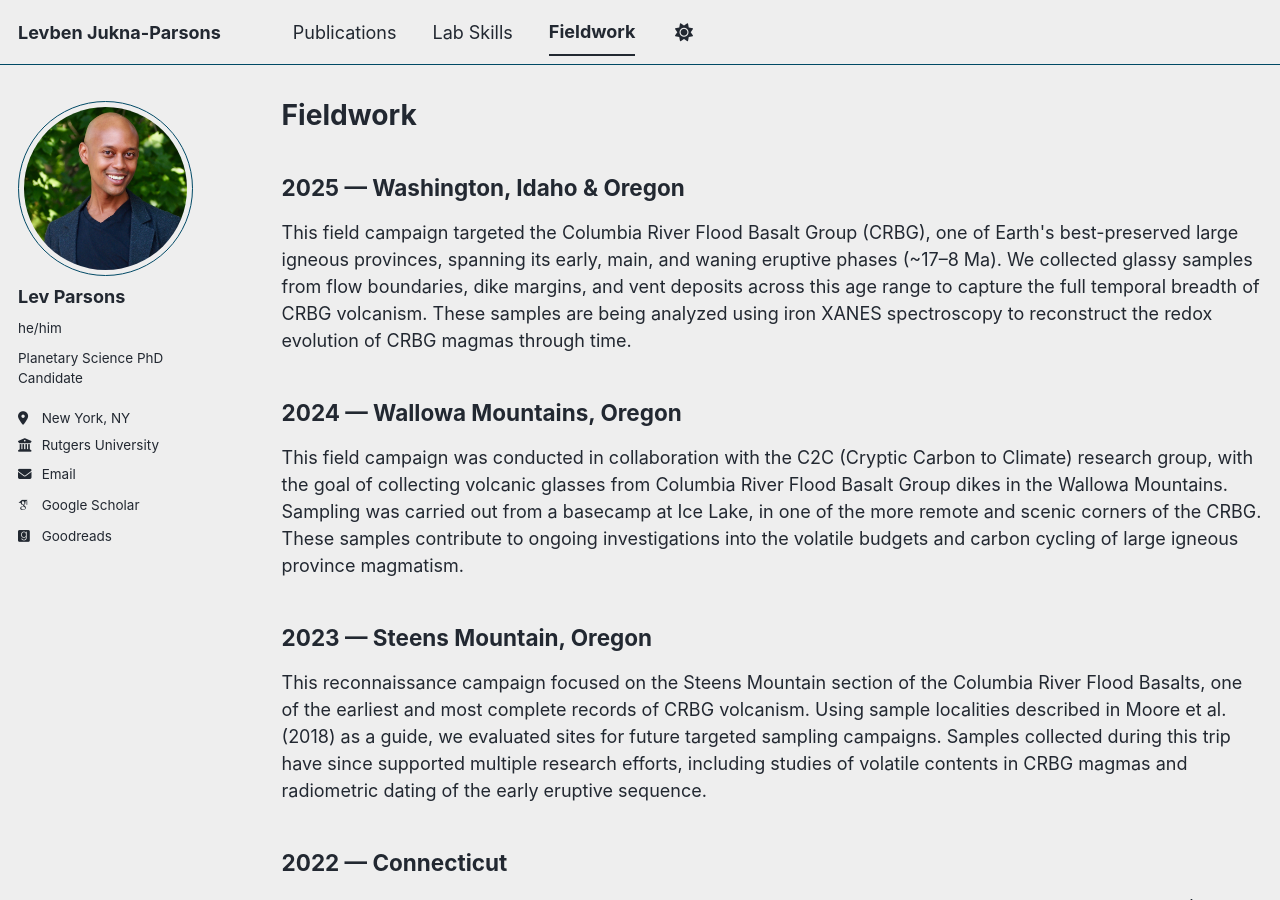
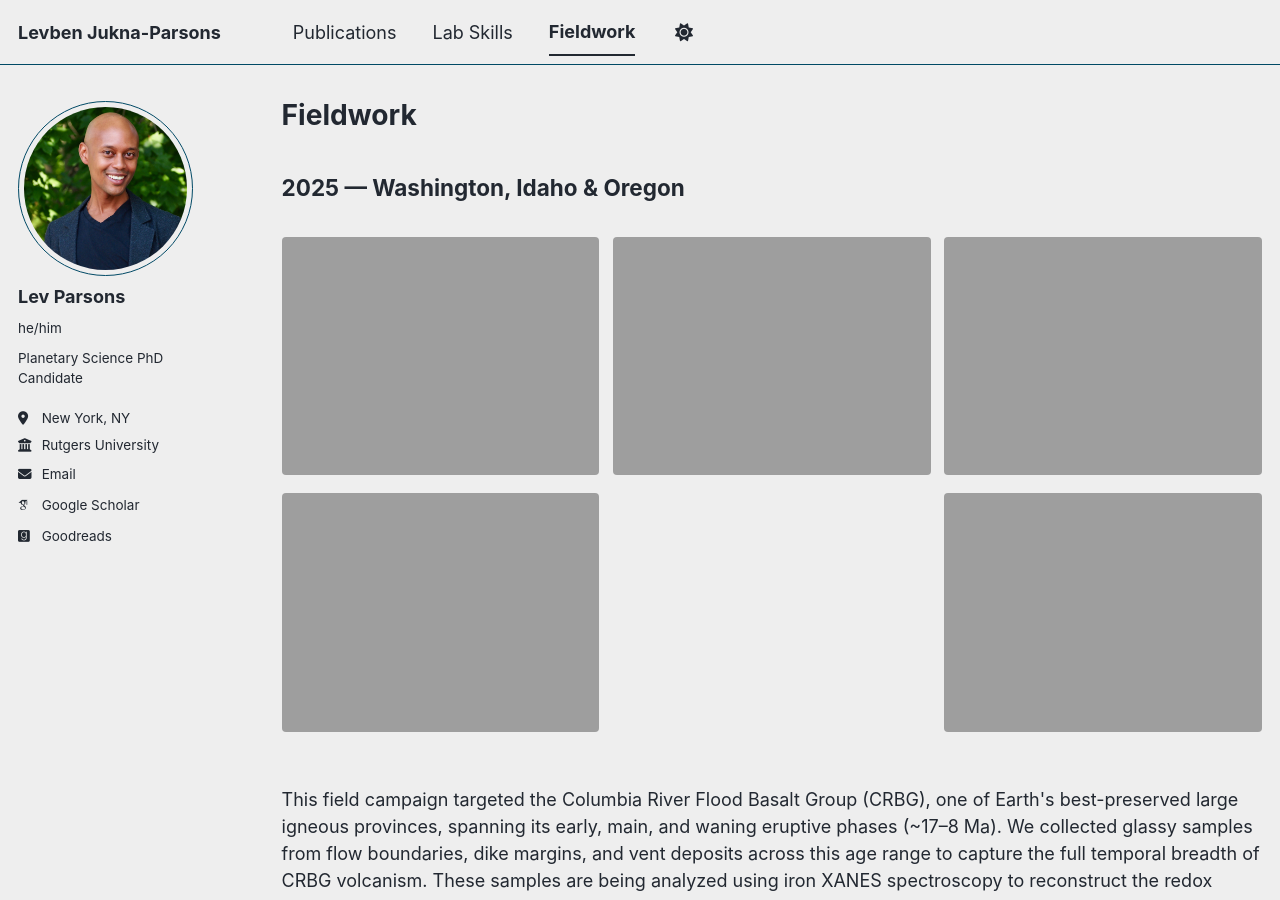
Before and after one commit to levparsons/AcademicWebsite, a Jekyll site: the page built from _pages/fieldwork.md, in a window 1280 px wide and 900 px high. Built offline with Jekyll 4.4.1, drawn with Linux system fonts in a browser that asks for light colours; some web fonts are replaced; a script bundle is joined from its source files by our own code; library files that are not in the unit come from our copies.

Commit message:
testing gallery fieldwork

```diff
--- a/_pages/fieldwork.md
+++ b/_pages/fieldwork.md
@@ -3,9 +3,31 @@ layout: archive
 title: "Fieldwork"
 permalink: /fieldwork/
 author_profile: true
+gallery_2025:
+  - url: /AcademicWebsite/images/field_2025_1.jpg
+    image_path: /AcademicWebsite/images/field_2025_1.jpg
+    alt: "Description of photo"
+    title: "Caption for photo"
+  - url: /AcademicWebsite/images/field_2025_2.jpg
+    image_path: /AcademicWebsite/images/field_2025_2.jpg
+    alt: "Description of photo"
+    title: "Caption for photo"
+  - url: /AcademicWebsite/images/field_2025_3.jpg
+    image_path: /AcademicWebsite/images/field_2025_3.jpg
+    alt: "Description of photo"
+    title: "Caption for photo"
+  - url: /AcademicWebsite/images/field_2025_4.jpg
+    image_path: /AcademicWebsite/images/field_2025_4.jpg
+    alt: "Description of photo"
+    title: "Caption for photo"
+  - url: /AcademicWebsite/images/field_2025_5.jpg
+    image_path: /AcademicWebsite/images/field_2025_5.jpg
+    alt: "Description of photo"
+    title: "Caption for photo"
 ---
 
 <h2>2025 — Washington, Idaho & Oregon</h2>
+{% include gallery id="gallery_2025" %}
 <p>
 This field campaign targeted the Columbia River Flood Basalt Group (CRBG), one of Earth's
 best-preserved large igneous provinces, spanning its early, main, and waning eruptive phases
```
